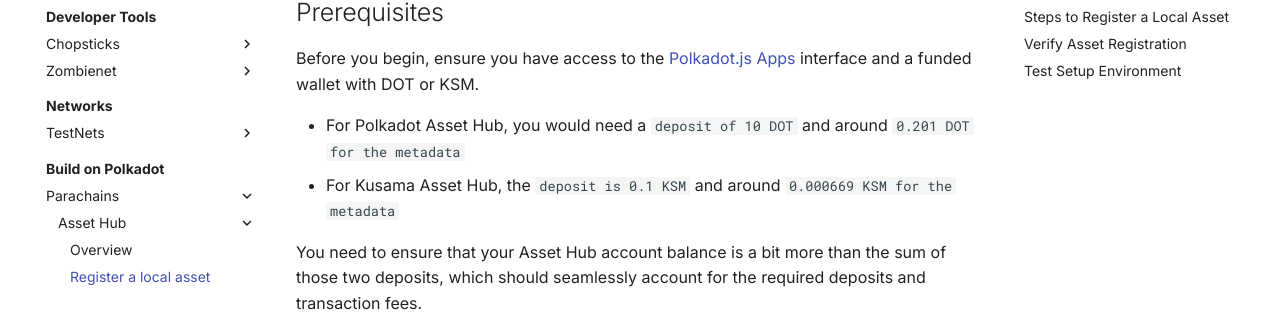
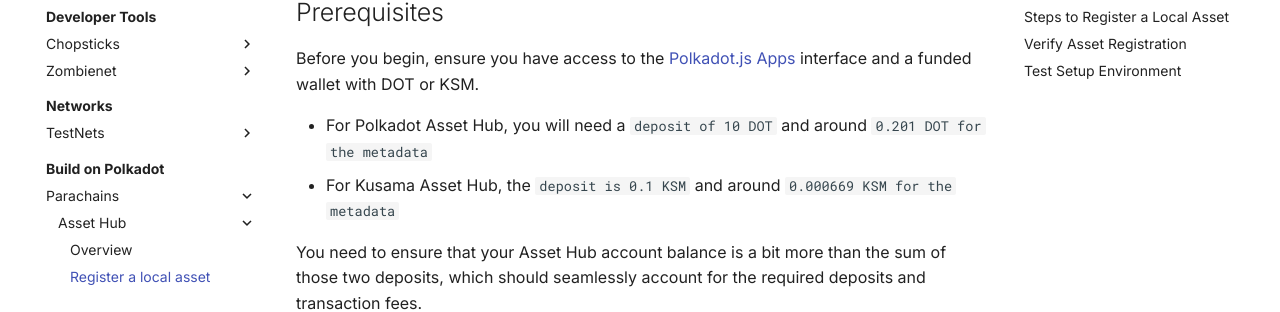
Before and after one commit to papermoonio/polkadot-ecosystem-docs-draft, an MkDocs documentation site: the page built from docs/build-on-polkadot/parachains/asset-hub/register-a-local-asset.md, in a window 1280 px wide and 900 px high, scrolled down 300 px. Shown: the part 145-457 px from the top of the window. Built offline with MkDocs 1.6.1 and Material for MkDocs 9.7.7, drawn with Linux system fonts in a browser that asks for light colours.

Commit message:
Update docs/build-on-polkadot/parachains/asset-hub/register-a-local-asset.md
Co-authored-by: Erin Shaben <eshaben@icloud.com>

```diff
--- a/docs/build-on-polkadot/parachains/asset-hub/register-a-local-asset.md
+++ b/docs/build-on-polkadot/parachains/asset-hub/register-a-local-asset.md
@@ -15,7 +15,7 @@
 
 Before you begin, ensure you have access to the [Polkadot.js Apps](https://polkadot.js.org/apps/){target=\_blank} interface and a funded wallet with DOT or KSM.
 
-- For Polkadot Asset Hub, you would need a `deposit of 10 DOT` and around `0.201 DOT for the metadata`
+- For Polkadot Asset Hub, you will need a `deposit of 10 DOT` and around `0.201 DOT for the metadata`
 - For Kusama Asset Hub, the `deposit is 0.1 KSM` and around `0.000669 KSM for the metadata`
 
 You need to ensure that your Asset Hub account balance is a bit more than the sum of those two deposits, which should seamlessly account for the required deposits and transaction fees.
```
